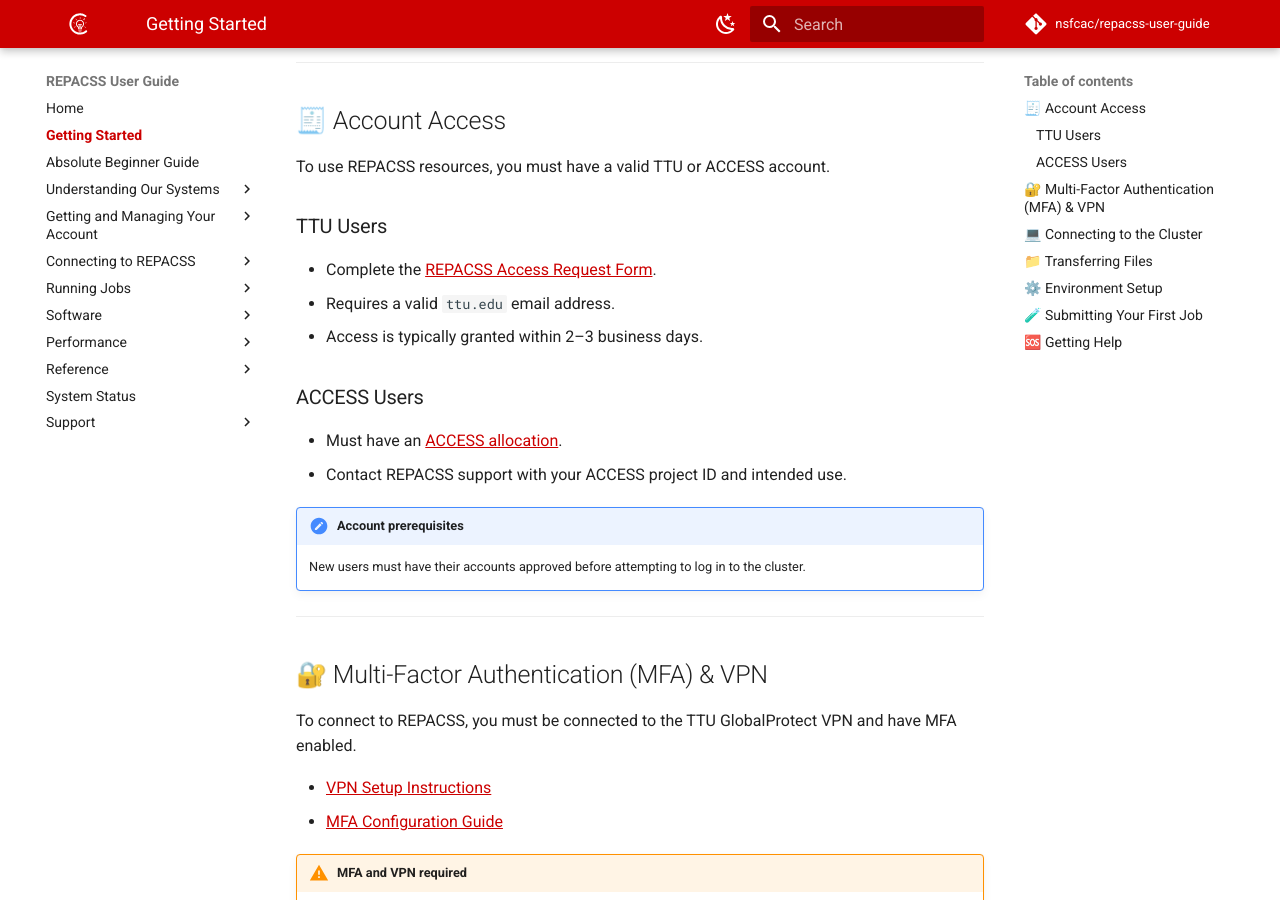
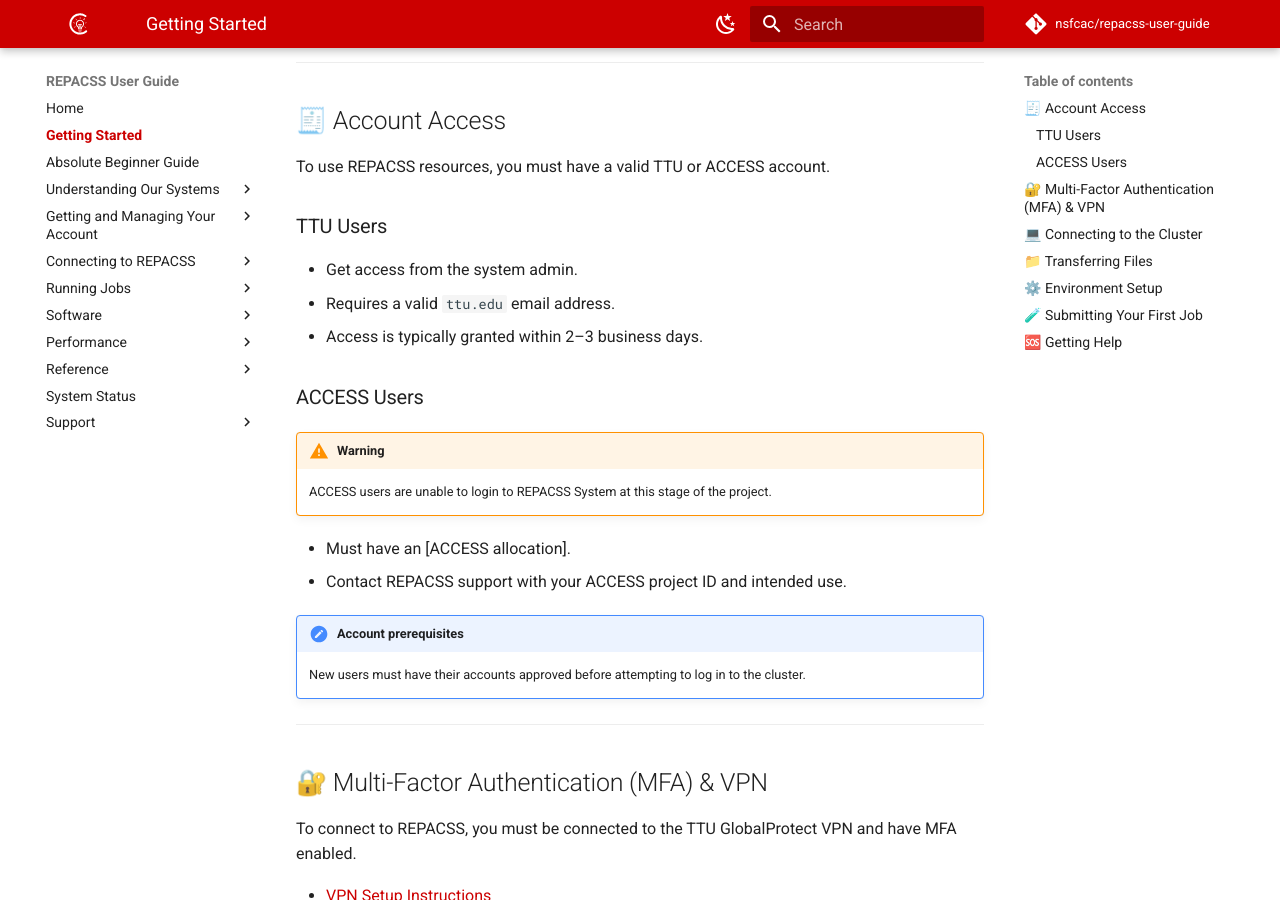
Before and after one commit to nsfcac/repacss-user-guide, an MkDocs documentation site: the page built from docs/getting-started-at-REPACSS.md, in a window 1280 px wide and 900 px high, scrolled down 344 px. Built offline with MkDocs 1.6.1 and Material for MkDocs 9.7.7, drawn with Linux system fonts in a browser that asks for light colours; comment, search, counter and statistics services are not loaded.

Commit message:
Finalize user guide content

```diff
--- a/docs/getting-started-at-REPACSS.md
+++ b/docs/getting-started-at-REPACSS.md
@@ -13,13 +13,15 @@
 
 ### TTU Users
 
-- Complete the [REPACSS Access Request Form](https://repacss.org/request-access).
+- Get access from the system admin.
 - Requires a valid `ttu.edu` email address.
 - Access is typically granted within 2–3 business days.
 
 ### ACCESS Users
+!!! warning
+    ACCESS users are unable to login to REPACSS System at this stage of the project.
 
-- Must have an [ACCESS allocation](https://access-ci.org).
+- Must have an [ACCESS allocation]<!--(https://access-ci.org)-->.
 - Contact REPACSS support with your ACCESS project ID and intended use.
 
 !!! note "Account prerequisites"
--- a/mkdocs.yml
+++ b/mkdocs.yml
@@ -1,5 +1,5 @@
 site_name: REPACSS User Guide
-site_url: https://repacss.org
+site_url: https://nsfcac.github.io/repacss-user-guide/
 site_description: Official documentation for the REPACSS HPC cluster at Texas Tech University
 site_author: REPACSS Team
 
@@ -22,7 +22,7 @@
   logo: assets/images/Favicon.svg
   favicon: assets/images/Favicon.svg
   features:
-
+    - search.suggest
 extra_css:
   - assets/stylesheets/extra.css
 
```
